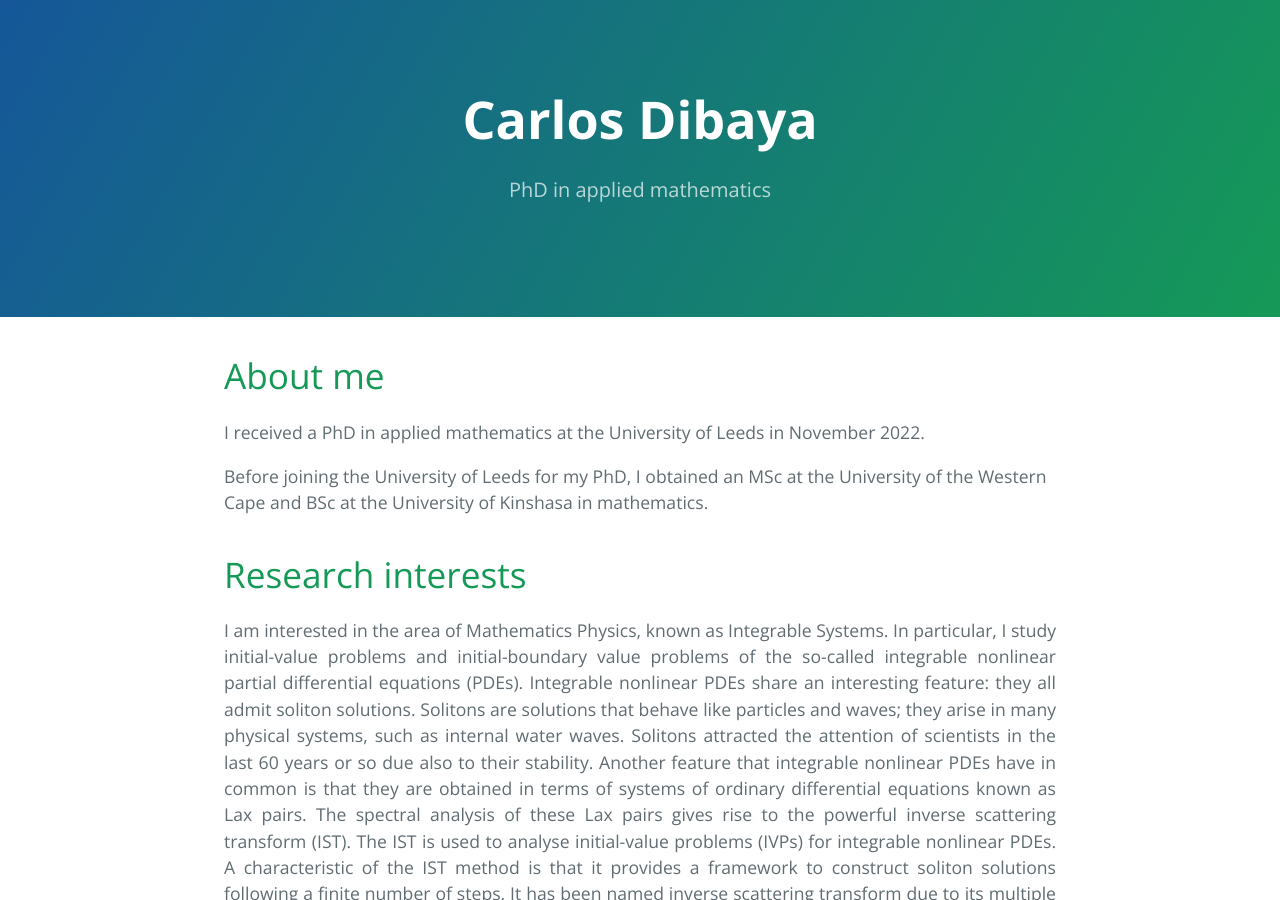
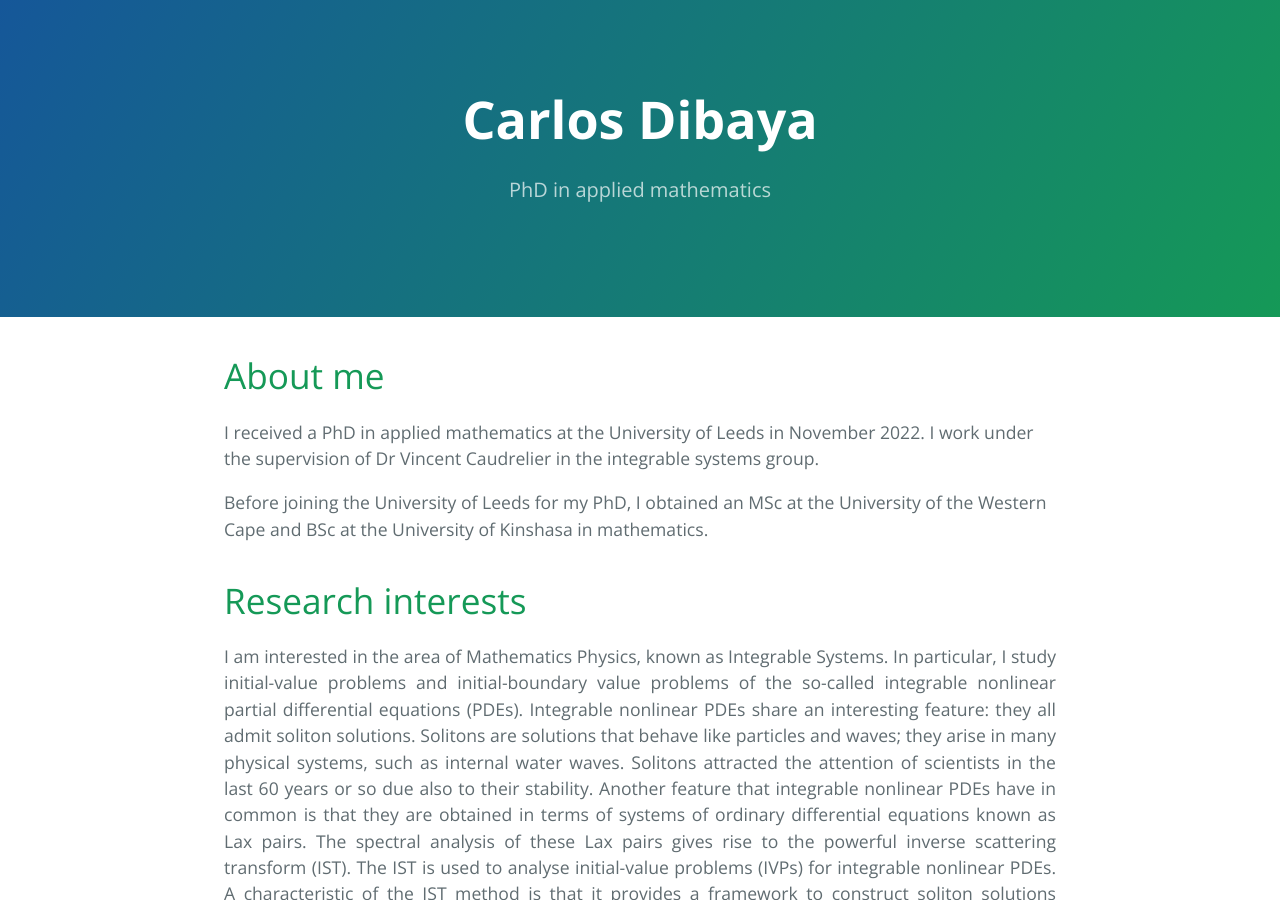
Before and after one commit to carlosdibaya/carlosdibaya.github.io, a Jekyll site: the page built from index.md, in a window 1280 px wide and 900 px high. Built offline with Jekyll 4.4.1, drawn with Linux system fonts in a browser that asks for light colours.

Commit message:
Update index.md

```diff
--- a/index.md
+++ b/index.md
@@ -12,7 +12,7 @@ There should be whitespace between paragraphs. We recommend including a README,
 
 # About me
 
-I received a PhD in applied mathematics at the University of Leeds in November 2022.
+I received a PhD in applied mathematics at the University of Leeds in November 2022. I work under the supervision of Dr Vincent Caudrelier in the integrable systems group.
 
 Before joining the University of Leeds for my PhD, I obtained an MSc at the University of the Western Cape and BSc at the University of Kinshasa in mathematics.
 
```
